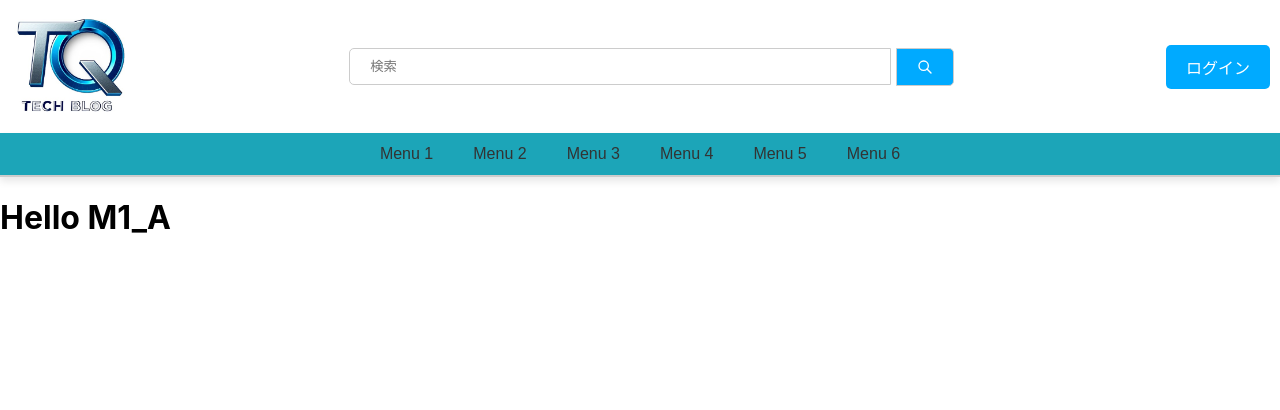
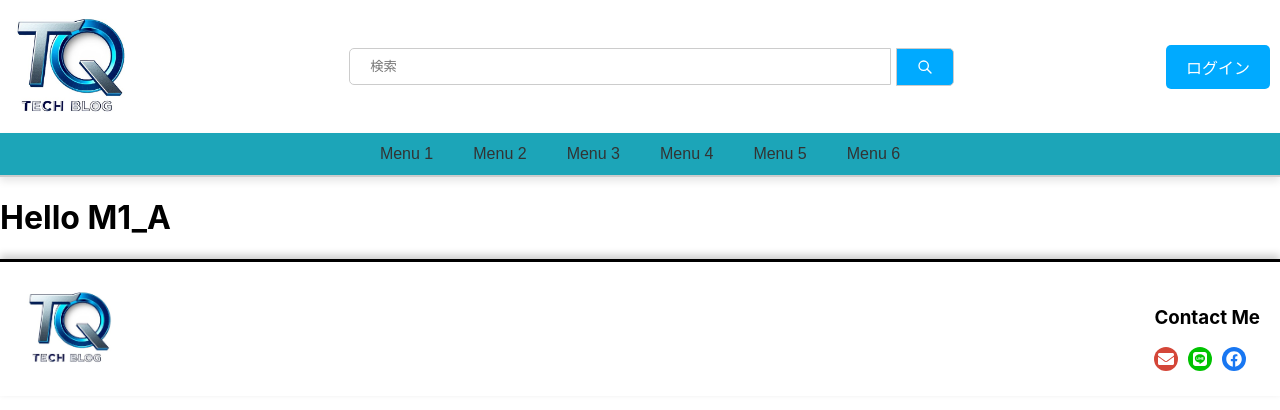
Before and after one commit to VanTri2023/van_tri_blog_web, a React (Create React App) app in the folder my-web-blog/: page /m1-a in a window 1280 px wide. Shown: the top 410 px of the page. Built offline with nearby package versions, Linux system fonts and the light colour scheme.

Commit message:
add Footer

```diff
--- a/my-web-blog/package.json
+++ b/my-web-blog/package.json
@@ -8,6 +8,7 @@
     "@testing-library/user-event": "^13.5.0",
     "react": "^18.3.1",
     "react-dom": "^18.3.1",
+    "react-icons": "^5.3.0",
     "react-router-dom": "^6.26.1",
     "react-scripts": "5.0.1",
     "web-vitals": "^2.1.4"
--- a/my-web-blog/public/index.html
+++ b/my-web-blog/public/index.html
@@ -14,6 +14,10 @@
       manifest.json provides metadata used when your web app is installed on a
       user's mobile device or desktop. See https://developers.google.com/web/fundamentals/web-app-manifest/
     -->
+    <link
+    rel="stylesheet"
+    href="https://cdnjs.cloudflare.com/ajax/libs/font-awesome/6.0.0-beta3/css/all.min.css"
+    />
     <link rel="manifest" href="%PUBLIC_URL%/manifest.json" />
     <!--
       Notice the use of %PUBLIC_URL% in the tags above.
@@ -25,6 +29,7 @@
       Learn how to configure a non-root public URL by running `npm run build`.
     -->
     <title>React App</title>
+
   </head>
   <body>
     <noscript>You need to enable JavaScript to run this app.</noscript>
--- a/my-web-blog/src/App.js
+++ b/my-web-blog/src/App.js
@@ -3,7 +3,7 @@ import React from 'react';
 import { BrowserRouter as Router, Route, Routes } from 'react-router-dom';
 import MenuBar from './MenuBar/MenuBar';
 import M1_A from './MenuBar/Menu_1/M1_A';
-
+import Footer from './Footer/Footer.jsx';
 function App() {
   return (
     <>
@@ -13,11 +13,10 @@ function App() {
         <MenuBar />
         <Routes>
         <Route path="/m1-a" element={<M1_A />} />
-
         </Routes>
       </div>
     </Router>
-
+    <Footer></Footer>
     </>
   );
 }
--- /dev/null
+++ b/my-web-blog/src/Footer/Footer.css
@@ -0,0 +1,61 @@
+.footer {
+  background-color: #ffffff; /* Màu nền trắng */
+  padding: 20px;
+  display: flex;
+  justify-content: space-between;
+  align-items: center;
+  border-top: 3px solid #000; /* Đường viền trên của footer */
+  box-shadow: 0 -4px 8px rgba(0, 0, 0, 0.2); /* Gờ nổi ở cạnh trên */
+}
+
+.footer-left {
+  flex: 1;
+}
+
+.footer-logo {
+  max-width: 100px;
+}
+
+.footer-right {
+  flex: 1;
+  display: flex;
+  justify-content: flex-end;
+  align-items: center;
+}
+
+.contact-me {
+  text-align: right;
+}
+
+.contact-icons {
+  display: flex;
+  gap: 10px;
+}
+
+.contact-icon {
+  width: 24px; /* Kích thước biểu tượng */
+  height: 24px;
+  display: flex;
+  justify-content: center;
+  align-items: center;
+  border-radius: 50%;
+  transition: background-color 0.3s, color 0.3s;
+  color: #fff; /* Màu biểu tượng trắng */
+}
+
+/* Màu nền cho từng biểu tượng */
+.mail-icon {
+  background-color: #D44638; /* Màu nền Gmail */
+}
+
+.line-icon {
+  background-color: #00C300; /* Màu nền Line */
+}
+
+.facebook-icon {
+  background-color: #1877F2; /* Màu nền Facebook */
+}
+
+.contact-icon:hover {
+  opacity: 0.8; /* Đổi màu biểu tượng khi hover */
+}
--- /dev/null
+++ b/my-web-blog/src/Footer/Footer.jsx
@@ -0,0 +1,31 @@
+import React from 'react';
+import './Footer.css'; // Đảm bảo rằng bạn tạo tệp CSS tương ứng
+import { FaEnvelope, FaLine, FaFacebook } from 'react-icons/fa'; // Sử dụng các biểu tượng từ react-icons
+
+function Footer() {
+  return (
+    <footer className="footer">
+      <div className="footer-left">
+        <img src="/blog-logo.png" alt="Logo" className="footer-logo" />
+      </div>
+      <div className="footer-right">
+        <div className="contact-me">
+          <h3>Contact Me</h3>
+          <div className="contact-icons">
+            <a href="https://www.youtube.com/watch?v=CEzoEgnoGYs" target="_blank" rel="noopener noreferrer" className="contact-icon mail-icon">
+              <FaEnvelope />
+            </a>
+            <a href="https://www.youtube.com/watch?v=CEzoEgnoGYs" target="_blank" rel="noopener noreferrer" className="contact-icon line-icon">
+              <FaLine />
+            </a>
+            <a href="https://www.youtube.com/watch?v=CEzoEgnoGYs" target="_blank" rel="noopener noreferrer" className="contact-icon facebook-icon">
+              <FaFacebook />
+            </a>
+          </div>
+        </div>
+      </div>
+    </footer>
+  );
+}
+
+export default Footer;
```
Also changed, not shown: 1 other file (tests, documents, lock files or other folders).
